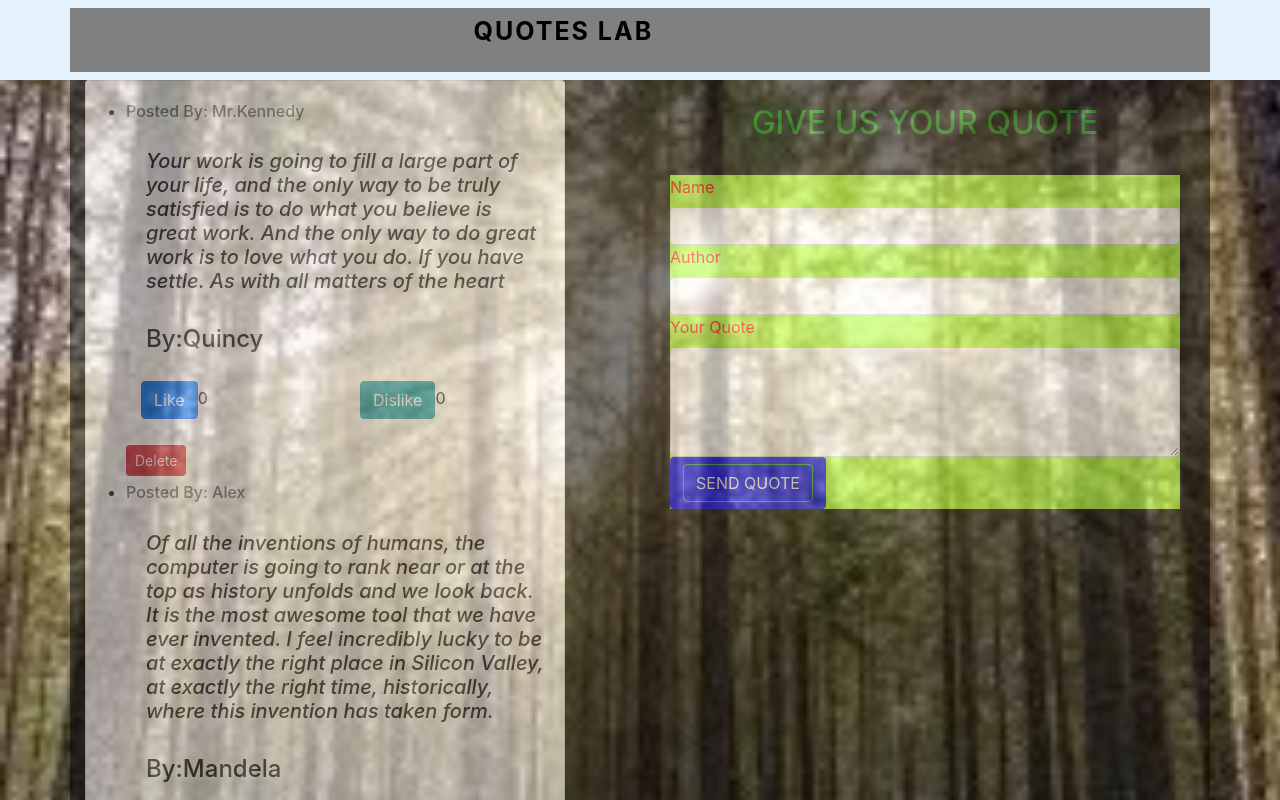
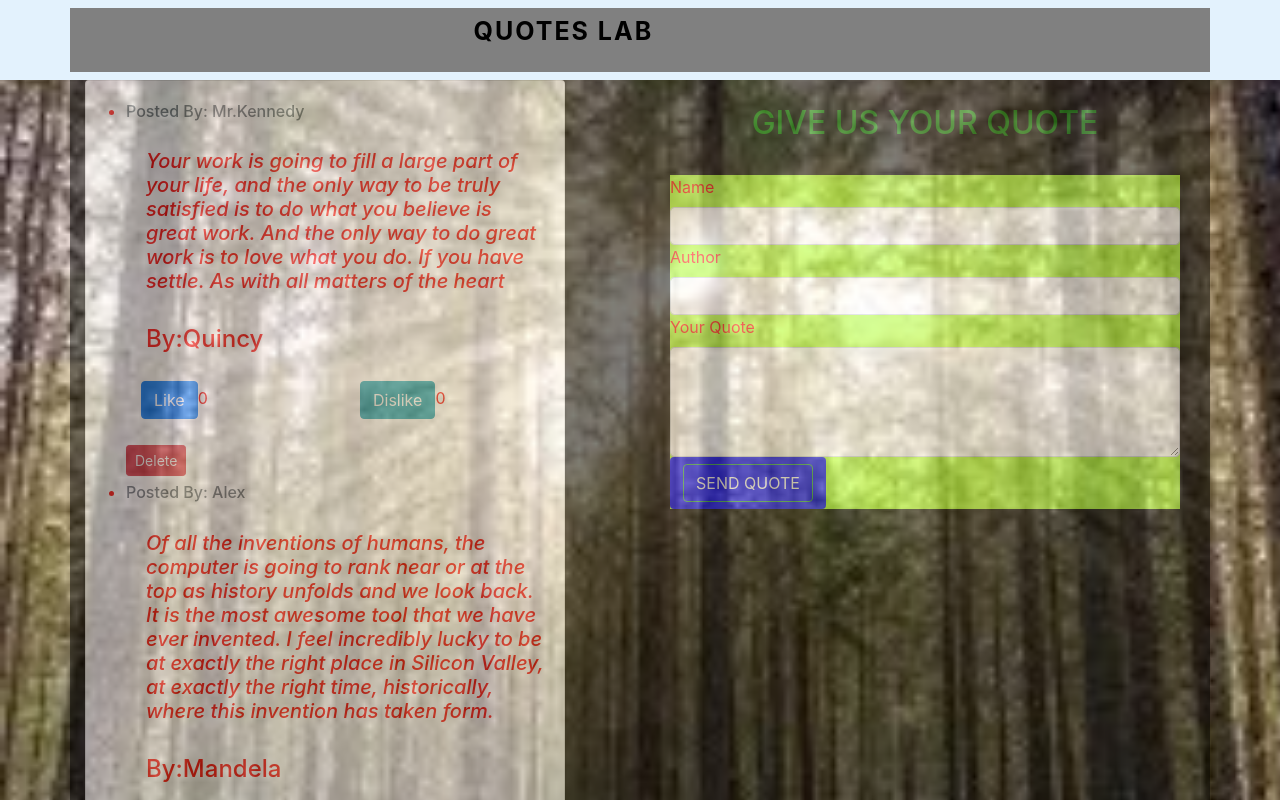
Before and after one commit to israelwangila/quote-app, an Angular app: page / in a window 1280 px wide. Shown: the top 800 px of the page. Built offline with nearby package versions, Linux system fonts and the light colour scheme.

Commit message:
styling class row

```diff
--- a/src/app/quote/quote.component.css
+++ b/src/app/quote/quote.component.css
@@ -9,3 +9,7 @@ h5 {
   background-color: black;
   opacity: 0.5;
 }
+.row{
+
+  color: red;
+}
```
